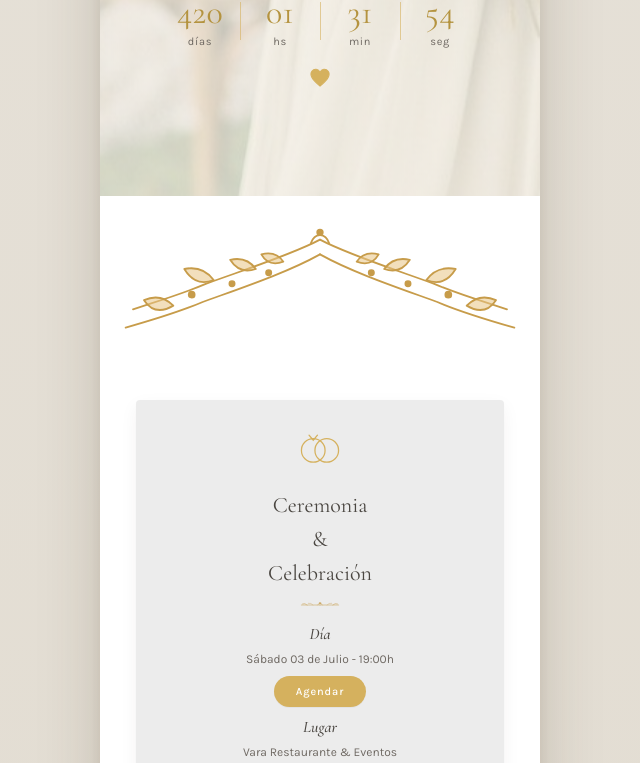
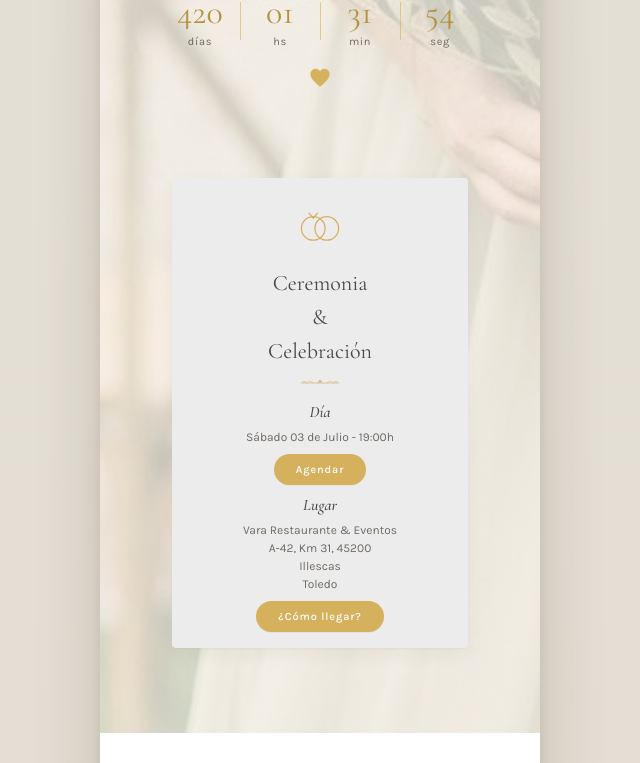
Before and after one commit to YerayCastillo13/BodaEugenioEsther, a React (Vite) app: page / in a window 1280 px wide. Shown: the part 546-1309 px from the top of the page, without its empty margins (320-960 px from the left). Built offline with nearby package versions, Linux system fonts and the light colour scheme; a web font is replaced by a local one.

Commit message:
section ceremonia en div en hero

```diff
--- a/App.jsx
+++ b/App.jsx
@@ -383,6 +383,7 @@ function Invitation() {
           <span className="quote-mark bottom">&rdquo;</span>
         </div>
 
+      {/* Faltan */}
       <div ref={countdownRef} className={`block ${countdownInView ? 'animate-in' : ''}`} style={{ paddingTop: 36, paddingBottom: 48 }}>
         <h2 className="countdown-title">Faltan...</h2>
         <div className="counters">
@@ -401,6 +402,21 @@ function Invitation() {
         <HeartIcon className="heart-pulse" />
       </div>
 
+      {/* Confirmación de asistencia */}
+      <div className="confirm">
+        <div ref={eventCardRef} className={`event-card ${eventInView ? 'animate-in' : ''}`}>
+          <div className="event-icon"><RingsIcon /></div>
+          <h3>Ceremonia<br/>&<br/>Celebración</h3>
+          <AdornoSmall className="event-divider" />
+          <p className="event-sub">Día</p>
+          <p className="event-detail">Sábado 03 de Julio&nbsp;-&nbsp;19:00h</p>
+          <button className="btn-pill" onClick={() => setModal("agenda1")}>Agendar</button>
+          <p className="event-sub">Lugar</p>
+          <p className="event-detail">Vara Restaurante & Eventos<br />A-42, Km 31, 45200<br />Illescas<br />Toledo</p>
+          <button className="btn-pill" onClick={() => setModal("map1")}>¿Cómo llegar?</button>
+        </div>
+      </div>
+
       </section>
 
       {/* <SectionDivider from="#faf5ec" to="#ffffff" /> */}
@@ -408,7 +424,7 @@ function Invitation() {
       {/* ======= COUNTDOWN ======= */}
 
 
-      <SectionDivider from="#ffffff" to="#ffffff" />
+      {/* <SectionDivider from="#ffffff" to="#ffffff" /> */}
 
       {/* ======= INVITADOS ======= */}
       {/*<section className="block" style={{ paddingTop: 24 }}>
@@ -439,20 +455,6 @@ function Invitation() {
           <button className="btn-pill" onClick={() => setModal("map2")}>¿Cómo llegar?</button>
         </div>
       </div> */}
-
-      <section className="confirm">
-        <div ref={eventCardRef} className={`event-card ${eventInView ? 'animate-in' : ''}`}>
-          <div className="event-icon"><RingsIcon /></div>
-          <h3>Ceremonia<br/>&<br/>Celebración</h3>
-          <AdornoSmall className="event-divider" />
-          <p className="event-sub">Día</p>
-          <p className="event-detail">Sábado 03 de Julio&nbsp;-&nbsp;19:00h</p>
-          <button className="btn-pill" onClick={() => setModal("agenda1")}>Agendar</button>
-          <p className="event-sub">Lugar</p>
-          <p className="event-detail">Vara Restaurante & Eventos<br />A-42, Km 31, 45200<br />Illescas<br />Toledo</p>
-          <button className="btn-pill" onClick={() => setModal("map1")}>¿Cómo llegar?</button>
-        </div>
-      </section>
 
       <SectionDivider from="#ffffff" to="#ffffff" />
 
```
